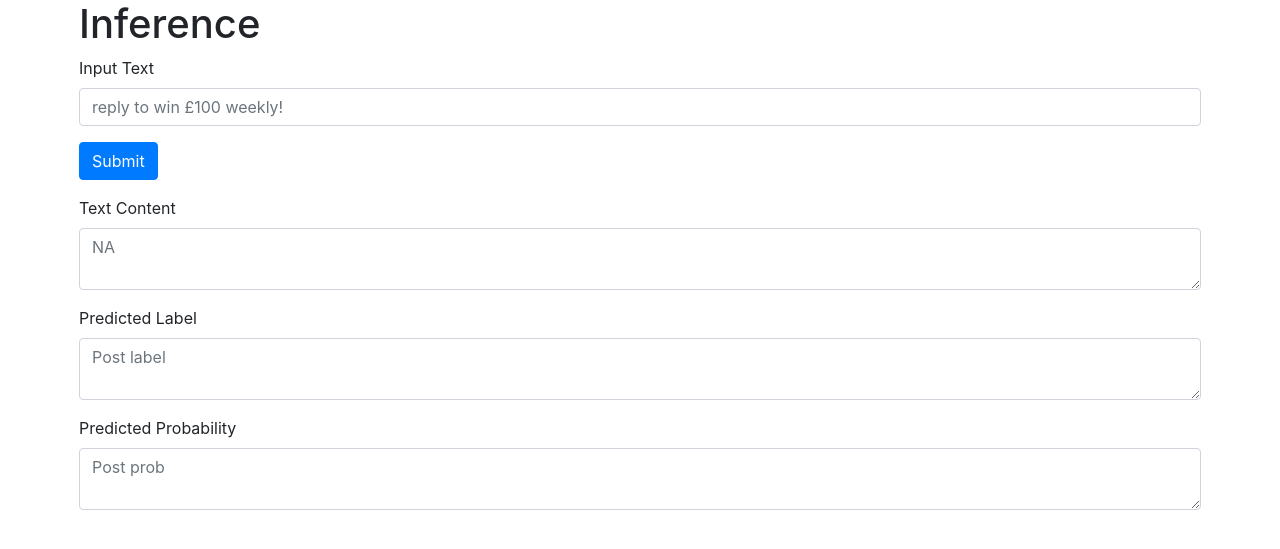
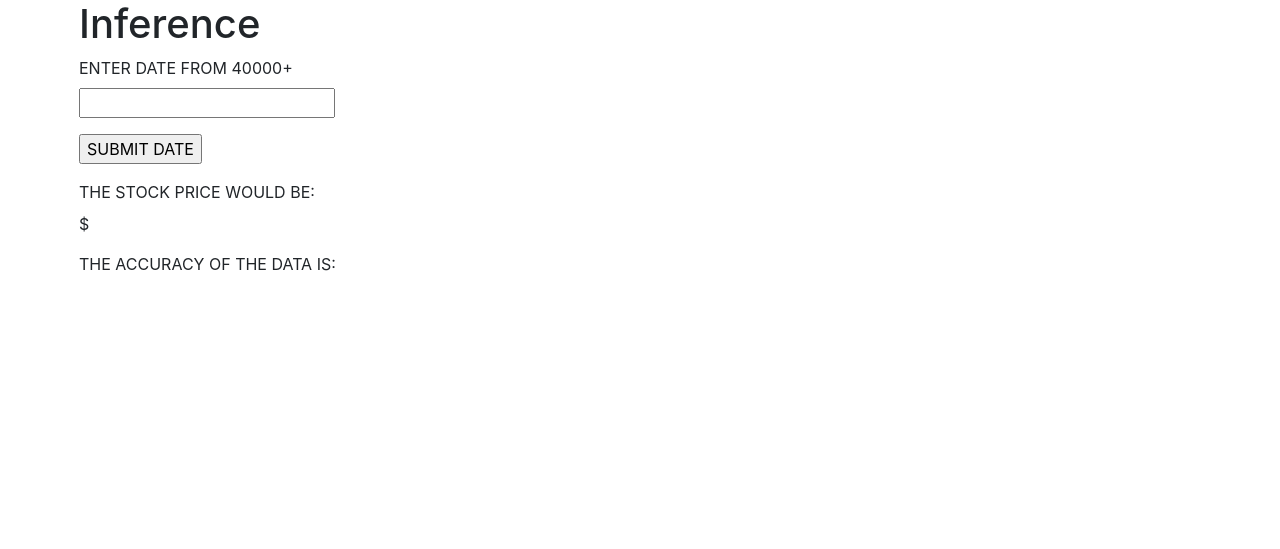
Before and after one commit to Neppney/ServingML-Model, a Flask app: page /inference in a window 1280 px wide. Shown: the part 56-605 px from the top of the page. Run offline with Flask 2, Linux system fonts and the light colour scheme; parts of the project's set-up code (start-up, migrations or seed data) failed here and were passed over; some libraries are stand-ins or nearby versions.

Commit message:
Update inference.html
updated inference page for presentation

```diff
--- a/templates/inference.html
+++ b/templates/inference.html
@@ -6,30 +6,25 @@
 
 {% block content %}
     <h1>Inference</h1>
-    <form method="post">
-        <div class="form-group">
-            <label for="input">Input Text</label>
-            <input type="text" name="input"
-                   placeholder="reply to win £100 weekly!" class="form-control"
-                   value="{{ request.form['input'] }}"></input>
-        </div>
-        <div class="form-group">
-            <button type="submit" class="btn btn-primary">Submit</button>
-        </div>
-        <div class="form-group">
-            <label for="content">Text Content</label>
-            <textarea name="content" placeholder="NA"
-                      class="form-control">{{ request.form['input'] }}</textarea>
-        </div>
-        <div class="form-group">
-            <label for="label">Predicted Label</label>
-            <textarea name="label" placeholder="Post label"
-                      class="form-control">{{ label }}</textarea>
-        </div>
-        <div class="form-group">
-            <label for="prob">Predicted Probability</label>
-            <textarea name="prob" placeholder="Post prob"
-                      class="form-control">{{ prob }}</textarea>
-        </div>
-    </form>
+    <section>
+        <form method ="POST" action="http://127.0.0.1:8080/inference">
+            <div>
+                <label for="input">
+                    ENTER DATE FROM 40000+
+                </label>
+               <P><input type= "text" name="date"></P>
+               <p><input type="submit" value="SUBMIT DATE"></p>
+            </div>
+            <div>
+                <label for="input">
+                    THE STOCK PRICE WOULD BE:
+                </label>
+               <p>${{ price }}</p>
+               <label for="input">
+                    THE ACCURACY OF THE DATA IS:
+                </label>
+               <p>{{ accuracy }}</p>
+                </div>
+        </form>
+    </section>
 {% endblock %}
```
